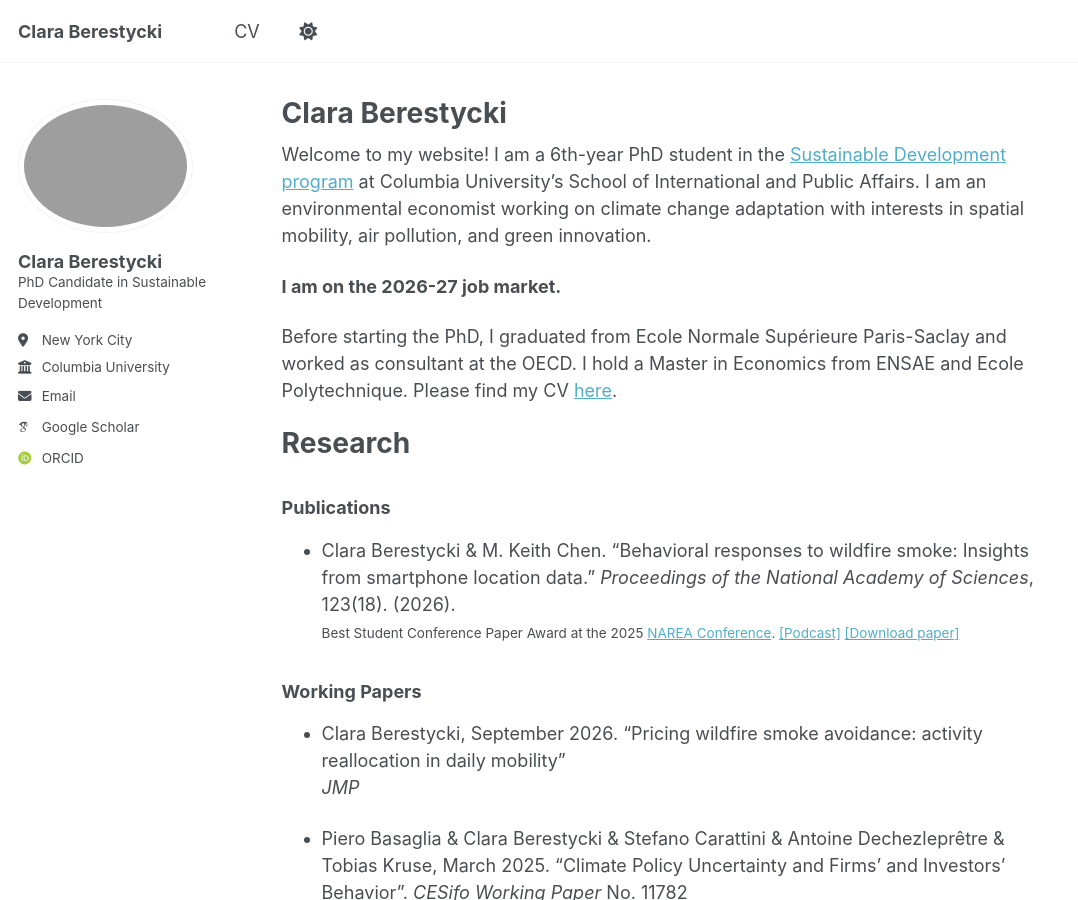
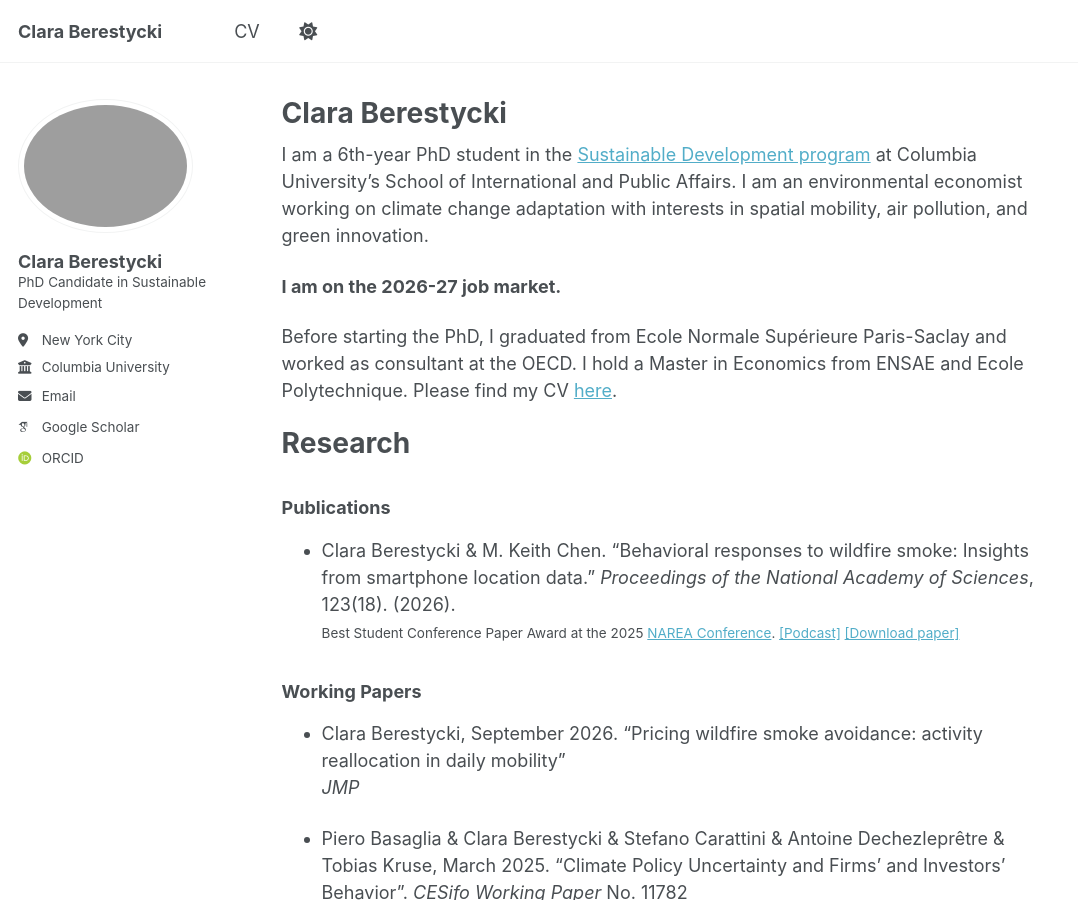
Before and after one commit to claraberes/claraberes.github.io, a Jekyll site: the page built from _pages/about.md, in a window 1280 px wide and 900 px high. Shown: the whole window, without its empty margins (0-1078 px from the left). Built offline with Jekyll 4.4.1, drawn with Linux system fonts in a browser that asks for light colours; some web fonts are replaced.

Commit message:
Update about page content
Removed the welcome message from the about page.

```diff
--- a/_pages/about.md
+++ b/_pages/about.md
@@ -7,7 +7,7 @@
   - /about.html
 ---
 
-Welcome to my website! I am a 6th-year PhD student in the [Sustainable Development program](https://www.sipa.columbia.edu/sipa-education/phd-sustainable-development) at Columbia University's School of International and Public Affairs. I am an environmental economist working on climate change adaptation with interests in spatial mobility, air pollution, and green innovation.
+I am a 6th-year PhD student in the [Sustainable Development program](https://www.sipa.columbia.edu/sipa-education/phd-sustainable-development) at Columbia University's School of International and Public Affairs. I am an environmental economist working on climate change adaptation with interests in spatial mobility, air pollution, and green innovation.
 
 **I am on the 2026-27 job market.**
 
```
